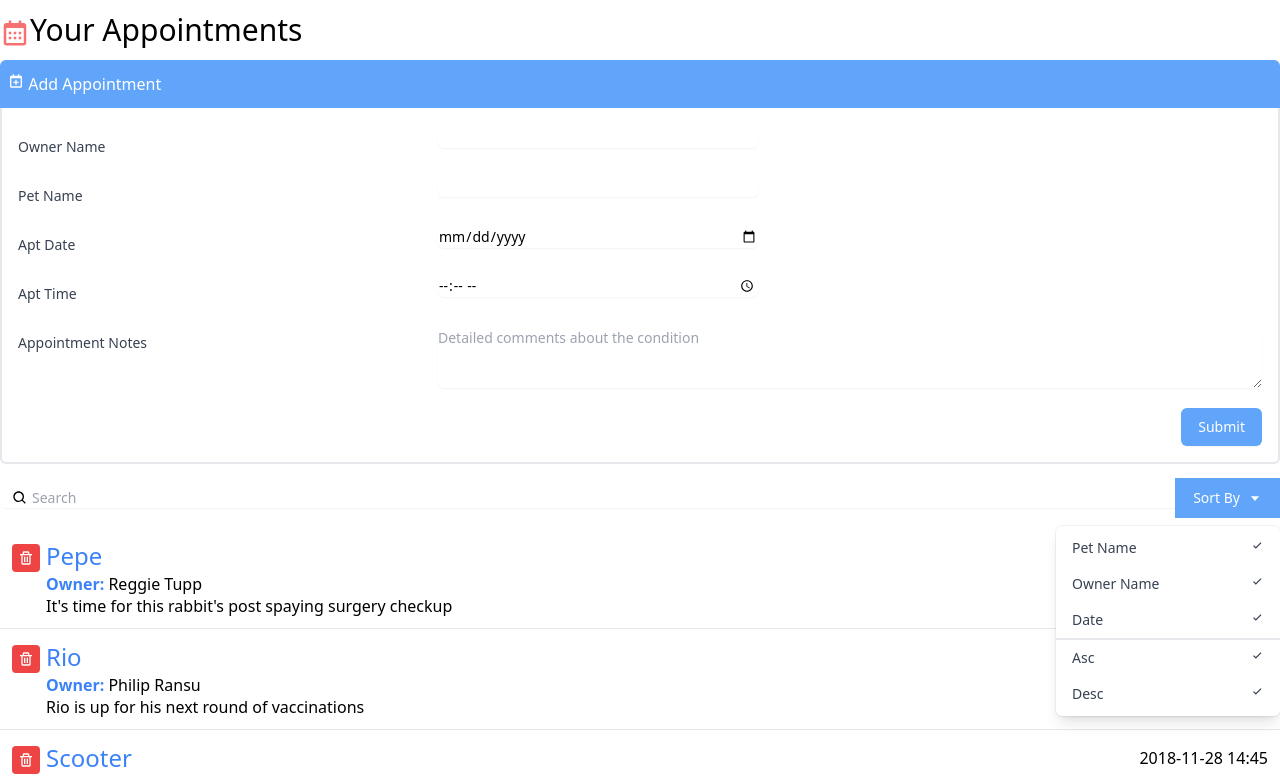
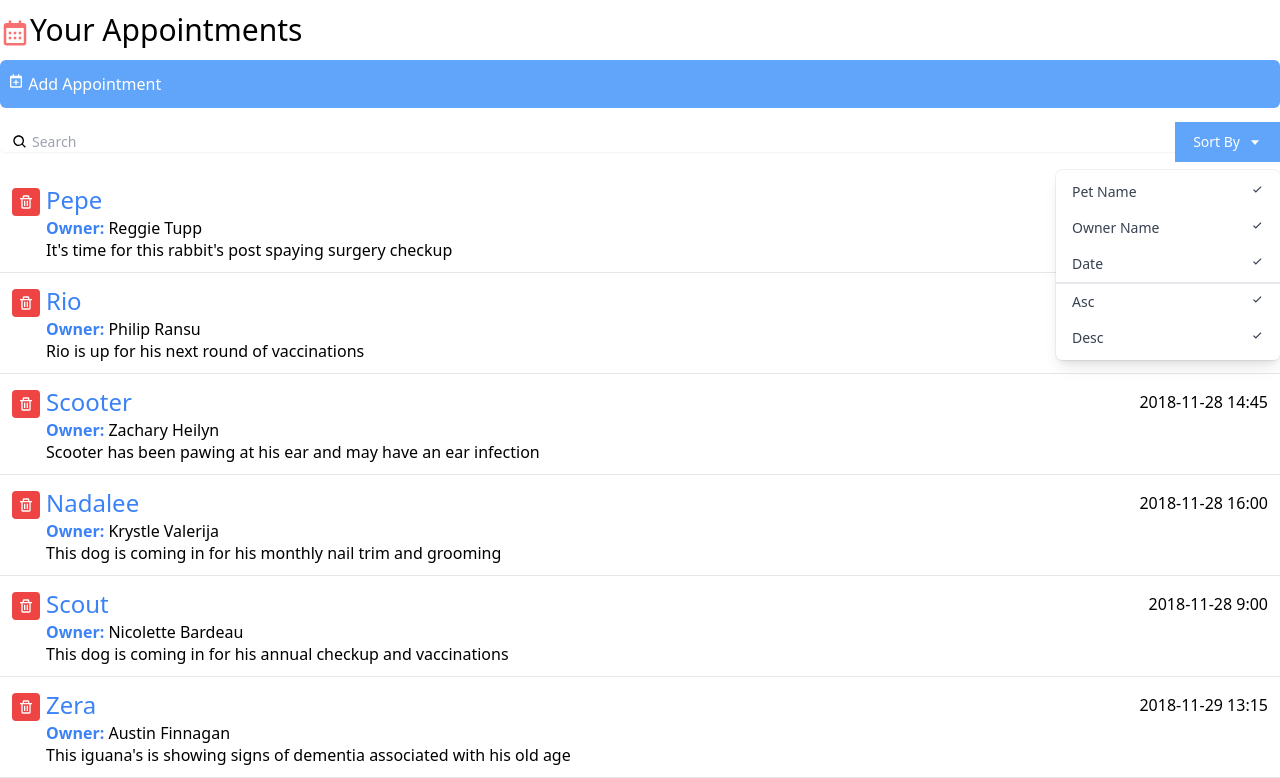
Before and after one commit to memtarhan/Become-a-React-Developer, a React (Create React App) app in the folder react-interface/: page / in a window 1280 px wide. Shown: the top 778 px of the page. Built offline with nearby package versions, Linux system fonts and the light colour scheme.

Commit message:
[Building an Interface] - The useState Hook and conditional classes

```diff
--- a/react-interface/src/components/AddAppointment.js
+++ b/react-interface/src/components/AddAppointment.js
@@ -1,14 +1,25 @@
 import { BiCalendarPlus } from "react-icons/bi";
+import { useState } from "react";
 
 const AddAppointment = () => {
+  let [toggleForm, setToggleForm] = useState(false);
+
   return (
     <div>
-      <button className="bg-blue-400 text-white px-2 py-3 w-full text-left rounded-t-md">
+      <button
+        onClick={() => {
+          setToggleForm(!toggleForm);
+        }}
+        className={`bg-blue-400 text-white px-2 py-3 w-full text-left ${
+          toggleForm ? "rounded-t-md" : "rounded-md"
+        }`}
+      >
         <div>
           <BiCalendarPlus className="inline-block align-text-top" /> Add
           Appointment
         </div>
       </button>
+      {toggleForm && (
         <div className="border-r-2 border-b-2 border-l-2 border-light-blue-500 rounded-b-md pl-4 pr-4 pb-4">
           <div className="sm:grid sm:grid-cols-3 sm:gap-4 sm:items-start  sm:pt-5">
             <label
@@ -107,6 +118,7 @@
             </div>
           </div>
         </div>
+      )}
     </div>
   );
 };
```
Lines whose indentation alone changed are shown as unchanged.
